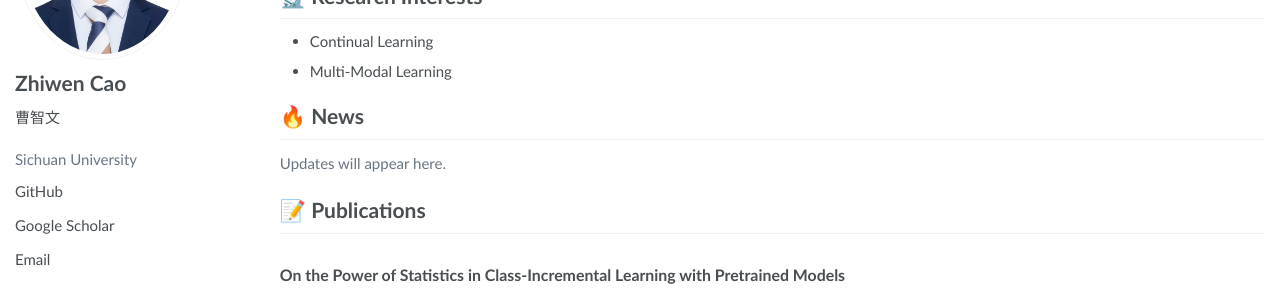
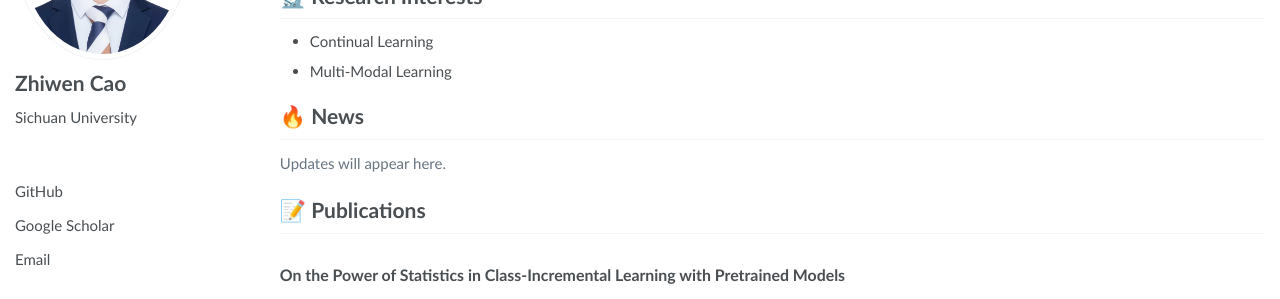
Before and after one commit to HdTgon/HdTgon.github.io, a Jekyll site: the page built from _pages/about.html, in a window 1280 px wide. Shown: the part 250-549 px from the top of the page. Built offline with Jekyll 4.4.1, drawn with Linux system fonts in a browser that asks for light colours.

Commit message:
Update profile.json

```diff
--- a/_data/profile.json
+++ b/_data/profile.json
@@ -1,7 +1,7 @@
 {
   "name": "Zhiwen Cao",
-  "name_note": "曹智文",
-  "role": "Sichuan University",
+  "name_note": "Sichuan University",
+  "role": "",
   "affiliation": "",
   "description": "",
   "site_url": "https://hdtgon.github.io",
```
